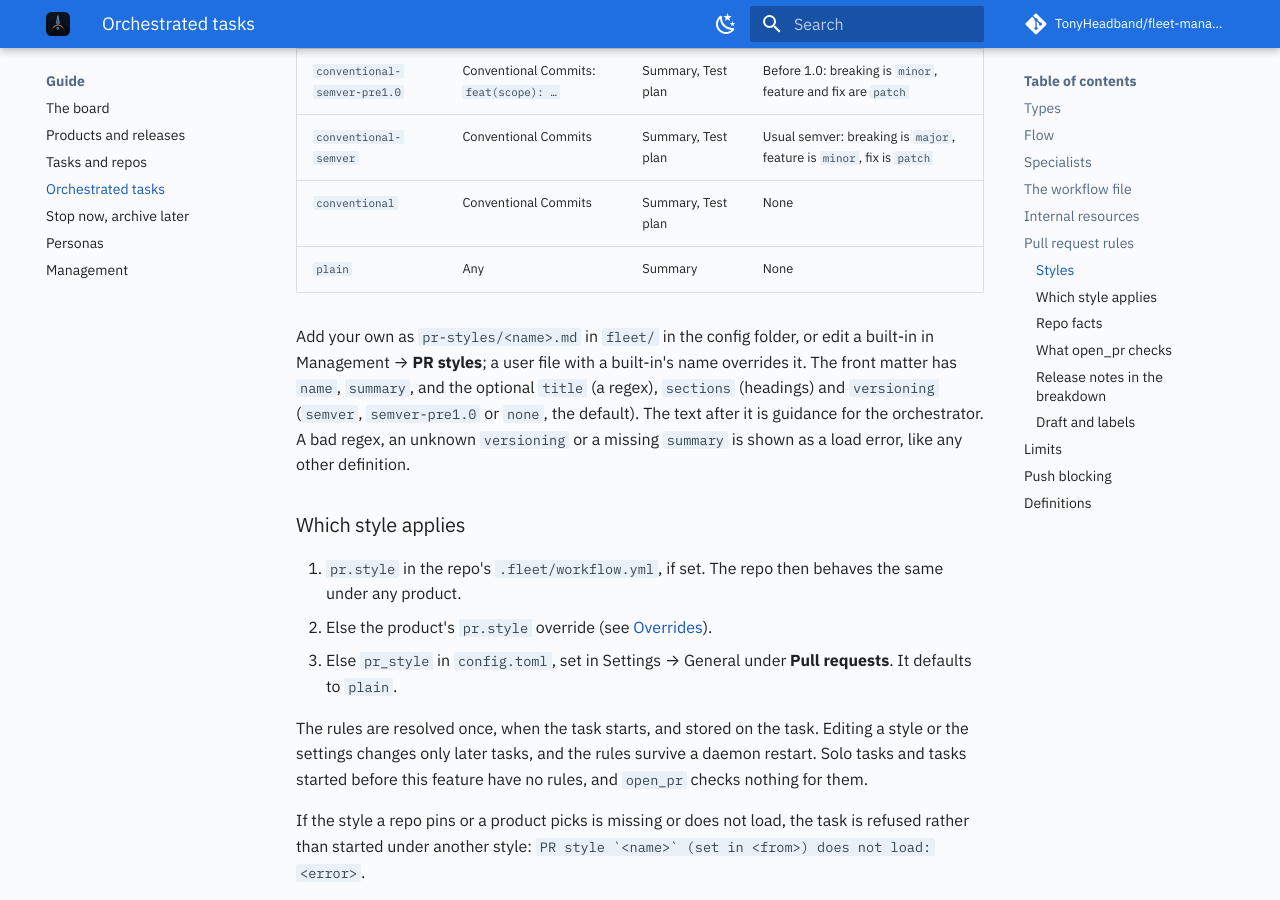
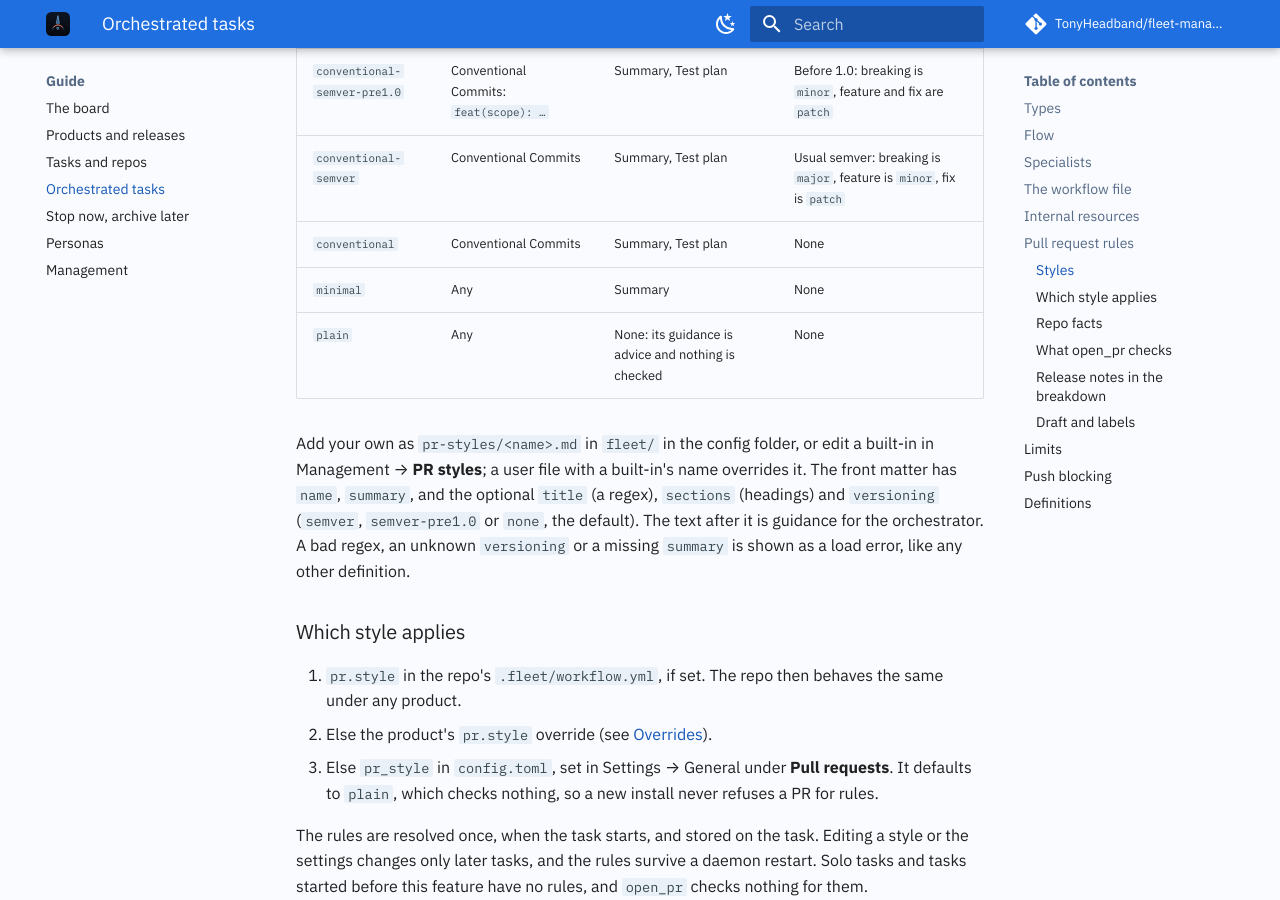
Before and after one commit to TonyHeadband/fleet-manager, an MkDocs documentation site: the page built from docs/guide/orchestrated-tasks.md, in a window 1280 px wide and 900 px high, scrolled down 4629 px. Built offline with MkDocs 1.6.1 and Material for MkDocs 9.7.7, drawn with Linux system fonts in a browser that asks for light colours; comment, search, counter and statistics services are not loaded.

Commit message:
feat(daemon): a minimal style; plain checks nothing
Co-Authored-By: Claude Opus 5.5 <noreply@anthropic.com>

```diff
--- a/docs/guide/orchestrated-tasks.md
+++ b/docs/guide/orchestrated-tasks.md
@@ -149,7 +149,8 @@ A style is a definition, like an orchestrator or a specialist. These are built i
 | `conventional-semver-pre1.0` | Conventional Commits: `feat(scope): …` | Summary, Test plan | Before 1.0: breaking is `minor`, feature and fix are `patch` |
 | `conventional-semver` | Conventional Commits | Summary, Test plan | Usual semver: breaking is `major`, feature is `minor`, fix is `patch` |
 | `conventional` | Conventional Commits | Summary, Test plan | None |
-| `plain` | Any | Summary | None |
+| `minimal` | Any | Summary | None |
+| `plain` | Any | None: its guidance is advice and nothing is checked | None |
 
 Add your own as `pr-styles/<name>.md` in `fleet/` in the config folder, or edit a built-in in Management → **PR
 styles**; a user file with a built-in's name overrides it. The front matter has `name`, `summary`, and the optional
@@ -161,7 +162,7 @@ as a load error, like any other definition.
 
 1. `pr.style` in the repo's `.fleet/workflow.yml`, if set. The repo then behaves the same under any product.
 2. Else the product's `pr.style` override (see [Overrides](management.md#overrides)).
-3. Else `pr_style` in `config.toml`, set in Settings → General under **Pull requests**. It defaults to `plain`.
+3. Else `pr_style` in `config.toml`, set in Settings → General under **Pull requests**. It defaults to `plain`, which checks nothing, so a new install never refuses a PR for rules.
 
 The rules are resolved once, when the task starts, and stored on the task. Editing a style or the settings changes
 only later tasks, and the rules survive a daemon restart. Solo tasks and tasks started before this feature have no
```
Also changed, not shown: crates/fleet-daemon/builtin/pr-styles/minimal.md (added, +13 -0 lines), crates/fleet-daemon/builtin/pr-styles/plain.md (+1 -2 lines), docs/reference/configuration.md (+1 -1 lines), packaging/changes/unreleased.md (+1 -1 lines), 5 other files.
